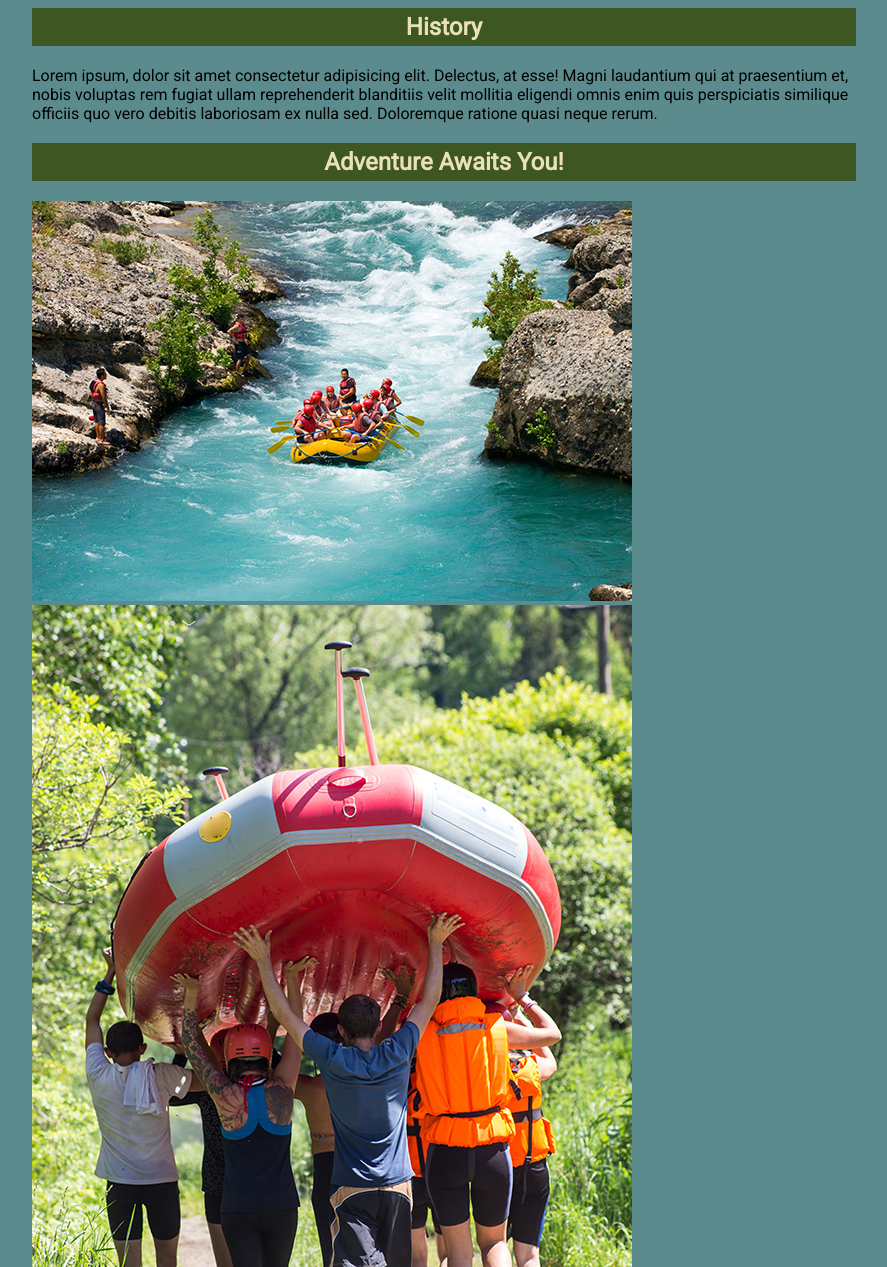
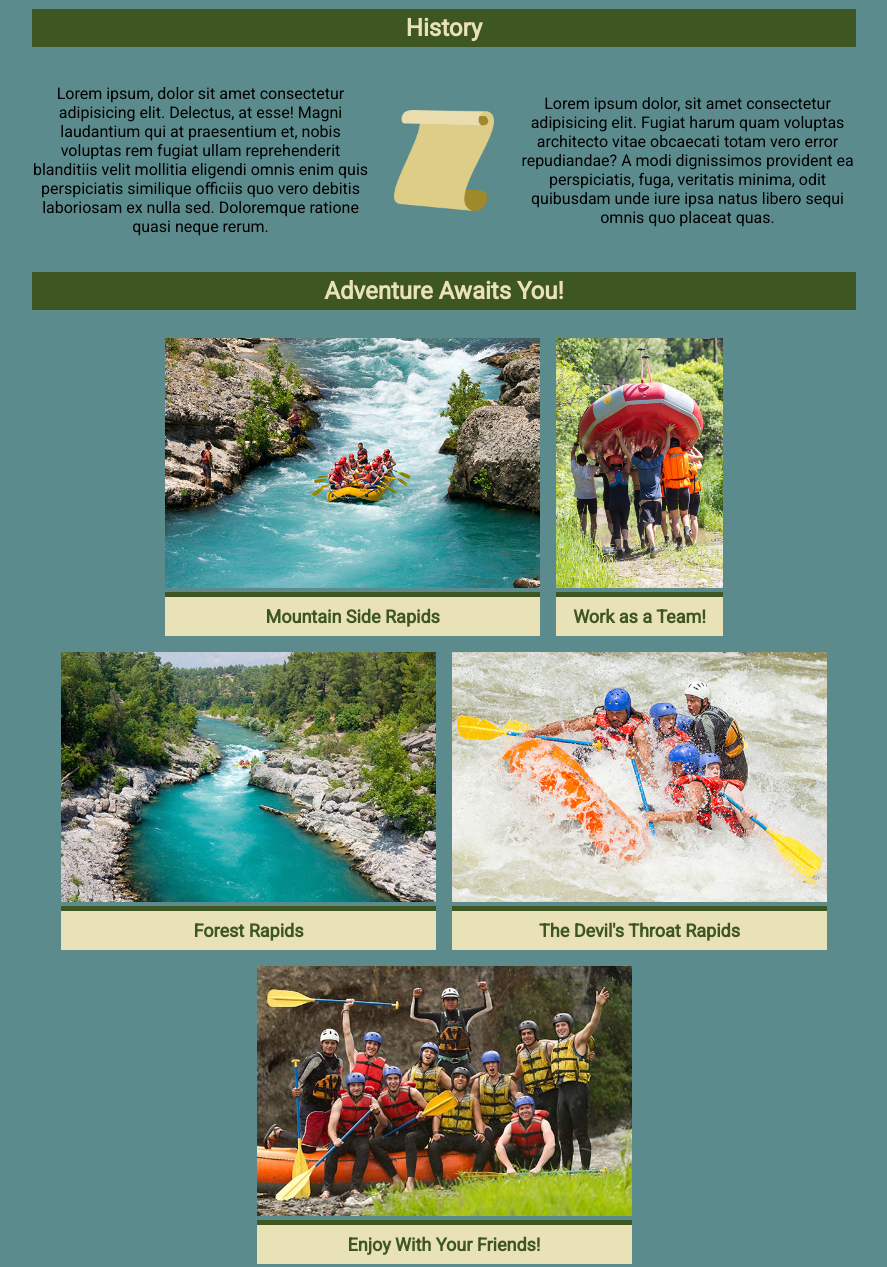
Before and after one commit to santichapa/wdd130, a plain HTML site: page wwr/about.html in a window 1280 px wide. Shown: the part 340-1607 px from the top of the page, without its empty margins (196-1083 px from the left). Drawn offline with Linux system fonts and the light colour scheme.

Commit message:
wwr about us page

```diff
--- a/wwr/about.html
+++ b/wwr/about.html
@@ -33,21 +33,43 @@
                     providing the best quality equipment.</p>
             </article>
         </div>
-        <section>
+        <section class="history">
             <h2>History</h2>
             <p>Lorem ipsum, dolor sit amet consectetur adipisicing elit. Delectus, at esse!
                  Magni laudantium qui at praesentium et, nobis voluptas rem fugiat ullam
                  reprehenderit blanditiis velit mollitia eligendi omnis enim quis perspiciatis
                  similique officiis quo vero debitis laboriosam ex nulla sed. Doloremque
                  ratione quasi neque rerum.</p>
+            <img src="images/history-img.png" alt="Scroll Image" width="100">
+            <p>Lorem ipsum dolor, sit amet consectetur adipisicing elit. Fugiat harum quam voluptas
+                architecto vitae obcaecati totam vero error repudiandae? A modi dignissimos provident
+                ea perspiciatis, fuga, veritatis minima, odit quibusdam unde iure ipsa natus libero
+                sequi omnis quo placeat quas.</p>
         </section>
-        <section>
+        <section class="adventure">
             <h2>Adventure Awaits You!</h2>
-            <img src="images/image1.jpg" alt="Rafting Between Rocks">
-            <img src="images/image2.jpg" alt="Teamwork">
-            <img src="images/image3.jpg" alt="River Beautiful Landscape">
-            <img src="images/image4.jpg" alt="Rafters Enjoying Some Splashes">
-            <img src="images/image5.jpg" alt="Rafters After The Ride">
+            <figure>
+                <img src="images/image1.jpg" alt="Rafting Between Rocks">
+                <figcaption>Mountain Side Rapids</figcaption>
+            </figure>
+            <figure>
+                <img src="images/image2.jpg" alt="Teamwork">
+                <figcaption>Work as a Team!</figcaption>
+            </figure>
+            <figure>
+                <img src="images/image3.jpg" alt="River Beautiful Landscape">
+                <figcaption>Forest Rapids</figcaption>
+            </figure>
+            <figure>
+                <img src="images/image4.jpg" alt="Rafters Enjoying Some Splashes">
+                <figcaption>The Devil's Throat Rapids</figcaption>
+            </figure>
+            <figure>
+                <img src="images/image5.jpg" alt="Rafters After The Ride">
+                <figcaption>Enjoy With Your Friends!</figcaption>
+            </figure>
+
+
         </section>
     </main>
     <footer>
```
Also changed, not shown: wwr/images/history-img.png (added).
